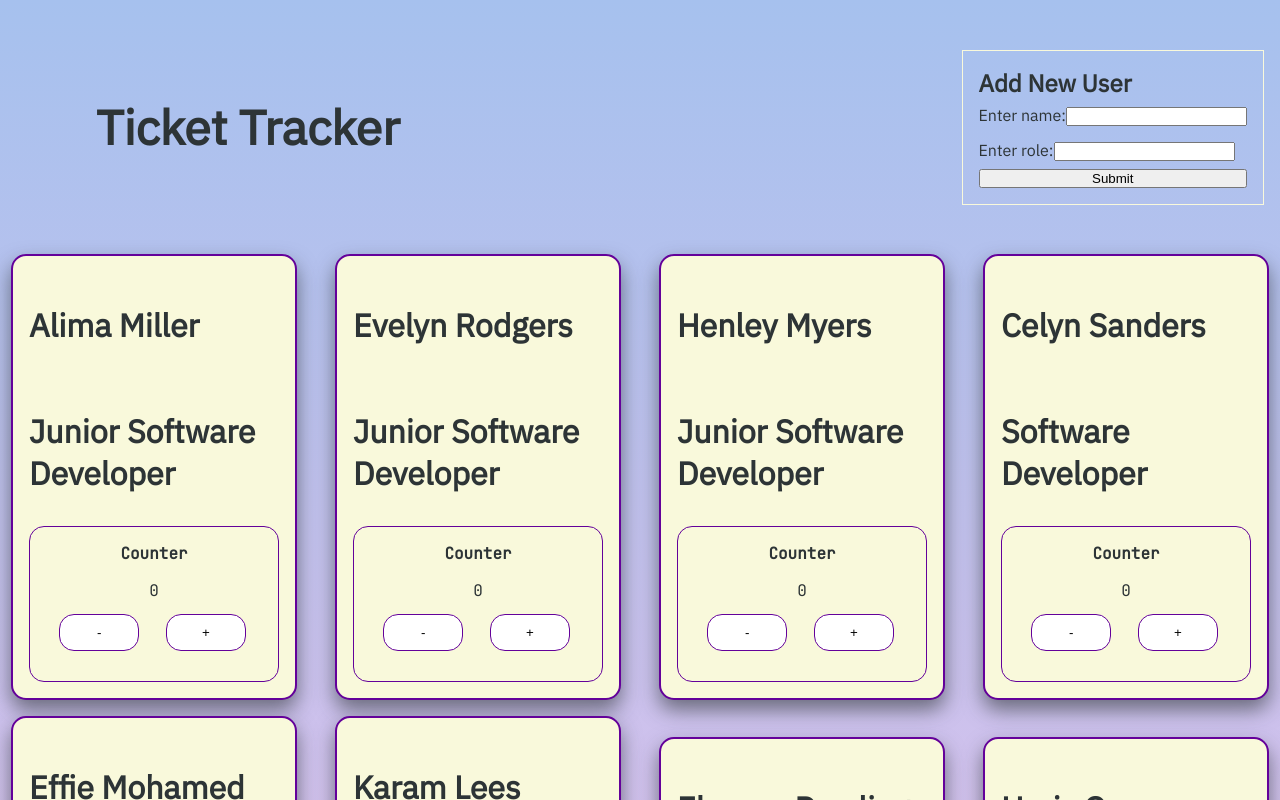
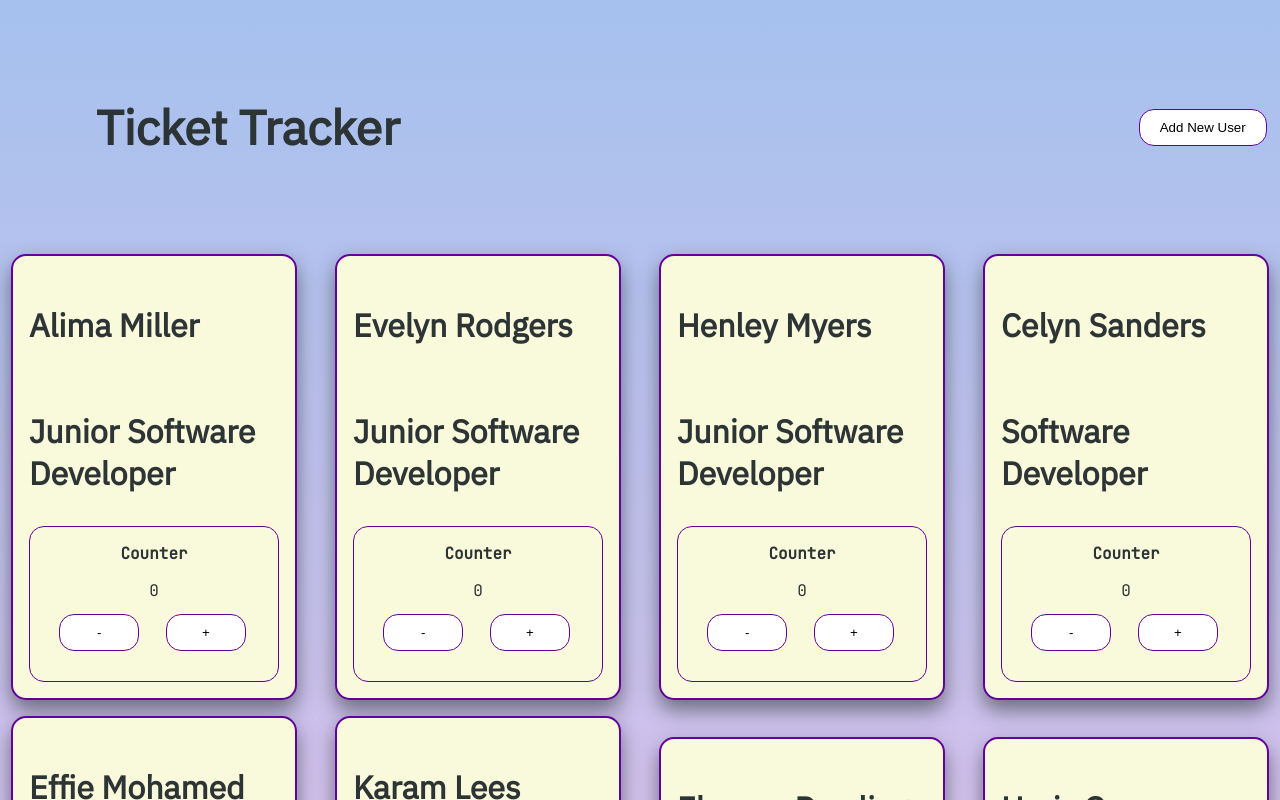
Before and after one commit to isobelleanna/ticket-tracker, a React (Create React App) app: page / in a window 1280 px wide. Shown: the top 800 px of the page. Built offline with nearby package versions, Linux system fonts and the light colour scheme.

Commit message:
Added more styling

```diff
--- a/src/App.jsx
+++ b/src/App.jsx
@@ -4,9 +4,11 @@ import team from "./data/team";
 import Title from "./components/Title/Title";
 import AddUserForm from "./components/AddUserForm/AddUserForm";
 import {useState} from "react";
+import Button from "./components/Button/Button";
 
 function App() {
-  const [teamMembers, setTeamMembers] = useState(team)
+  const [teamMembers, setTeamMembers] = useState(team);
+  const [formActive, setFormActive] = useState(false);
 
   const handleSubmit = (event) => {
     event.preventDefault();
@@ -18,11 +20,17 @@ function App() {
     setTeamMembers([...teamMembers, newUser])
     event.target.reset();
   };
+
+  const toggleForm = () => {
+    setFormActive(!formActive)
+  }
+  console.log(formActive)
   return (
     <div className="App">
       <nav className="nav">
         <Title titleText="Ticket Tracker" />
-        <AddUserForm handleSubmit={handleSubmit}/>
+        {!formActive && <div onClick={toggleForm}><Button buttonText="Add New User" /></div>}
+        {formActive && <AddUserForm handleSubmit={handleSubmit} toggleForm={toggleForm}/>}
       </nav>
       <div className="team-cards">
         {teamMembers.map((teamMember) => (
--- a/src/components/AddUserForm/AddUserForm.jsx
+++ b/src/components/AddUserForm/AddUserForm.jsx
@@ -1,13 +1,14 @@
 import React from "react";
 import "./AddUserForm.scss";
+import whiteCross from "../../assets/images/white-cross.png";
 
 const AddUserForm = (props) => {
 
-  const {handleSubmit} = props;
+  const {handleSubmit, toggleForm} = props;
   return (
    <div>
     <form onSubmit={handleSubmit} className="form">
-            <h2>Add New User</h2>
+      <img className="form__cross" src={whiteCross} alt="White cross" onClick={toggleForm}/>
             <label>
               Enter name:
               <input
@@ -26,7 +27,7 @@ const AddUserForm = (props) => {
 
               />
             </label>
-            <input type="submit" />
+            <input className="form__submit" type="submit" />
           </form>
         </div>
   );
--- a/src/components/AddUserForm/AddUserForm.scss
+++ b/src/components/AddUserForm/AddUserForm.scss
@@ -4,11 +4,31 @@
     display: flex;
     flex-direction: column;
     padding: 1em;
+    padding-top: 4em;
     text-align: left;
     margin: 1em;
     &__input {
         margin-top: 1vh;
         margin-bottom: 1vh;
+        width:100%;
 
+    }&__submit {
+        margin: 1em;
+  min-width: 80px;
+  padding: 10px 20px;
+  border-radius: 15px;
+  background-color: $color-white;
+  border: 1px solid $color-primary;
+  max-width: 50px;
+    }&__cross {
+        position: absolute;
+    top: 35px;
+    right: 40px;
+    max-width: 4vw;
+    max-height: 4vh;
+
+    &:hover {
+      cursor: pointer;
+    }
     }
 }
```
Also changed, not shown: src/assets/images/white-cross.png (added).
